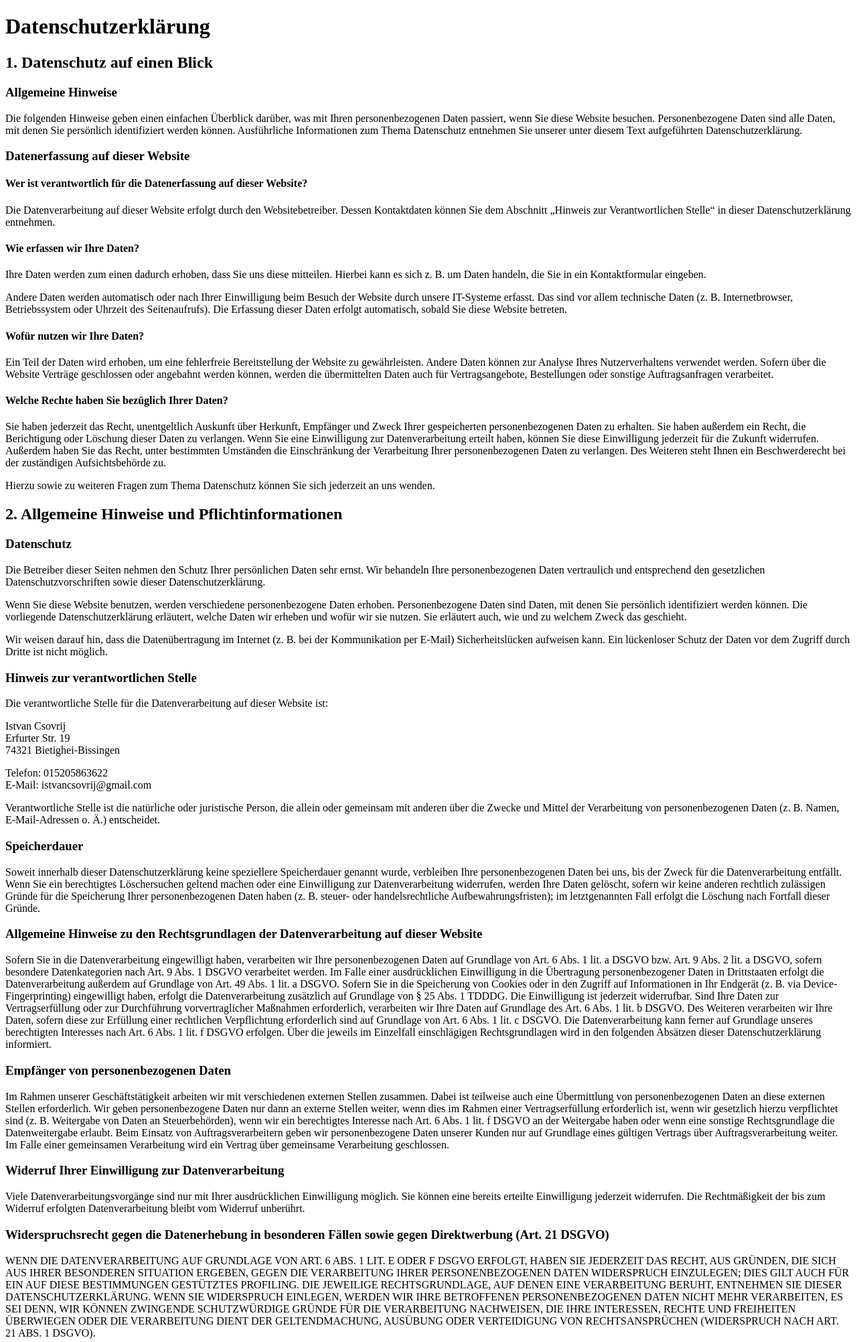
After one commit to Istvan-Csovrij/Datenbank_Mitarbeiter_Verwaltung, a PHP site: page /datenschutz.php in a window 1280 px wide. The commit adds this page. Shown: the top 2003 px of the page at 67% size. Run offline with PHP 8.4, Linux system fonts and the light colour scheme; a stand-in replaces the project's code that opens the database connection.

Commit message:
Created Impressum Datenschutz

```diff
--- /dev/null
+++ b/MitarbeiterVerwaltung/datenschutz.php
@@ -0,0 +1,159 @@
+<!DOCTYPE html>
+<html lang="en">
+
+<head>
+    <meta charset="UTF-8">
+    <meta name="viewport" content="width=device-width, initial-scale=1.0">
+    <title>Document</title>
+</head>
+
+<body>
+    <h1>Datenschutz&shy;erkl&auml;rung</h1>
+    <h2>1. Datenschutz auf einen Blick</h2>
+    <h3>Allgemeine Hinweise</h3>
+    <p>Die folgenden Hinweise geben einen einfachen &Uuml;berblick dar&uuml;ber, was mit Ihren personenbezogenen Daten
+        passiert, wenn Sie diese Website besuchen. Personenbezogene Daten sind alle Daten, mit denen Sie pers&ouml;nlich
+        identifiziert werden k&ouml;nnen. Ausf&uuml;hrliche Informationen zum Thema Datenschutz entnehmen Sie unserer
+        unter diesem Text aufgef&uuml;hrten Datenschutzerkl&auml;rung.</p>
+    <h3>Datenerfassung auf dieser Website</h3>
+    <h4>Wer ist verantwortlich f&uuml;r die Datenerfassung auf dieser Website?</h4>
+    <p>Die Datenverarbeitung auf dieser Website erfolgt durch den Websitebetreiber. Dessen Kontaktdaten k&ouml;nnen Sie
+        dem Abschnitt &bdquo;Hinweis zur Verantwortlichen Stelle&ldquo; in dieser Datenschutzerkl&auml;rung entnehmen.
+    </p>
+    <h4>Wie erfassen wir Ihre Daten?</h4>
+    <p>Ihre Daten werden zum einen dadurch erhoben, dass Sie uns diese mitteilen. Hierbei kann es sich z.&nbsp;B. um
+        Daten handeln, die Sie in ein Kontaktformular eingeben.</p>
+    <p>Andere Daten werden automatisch oder nach Ihrer Einwilligung beim Besuch der Website durch unsere IT-Systeme
+        erfasst. Das sind vor allem technische Daten (z.&nbsp;B. Internetbrowser, Betriebssystem oder Uhrzeit des
+        Seitenaufrufs). Die Erfassung dieser Daten erfolgt automatisch, sobald Sie diese Website betreten.</p>
+    <h4>Wof&uuml;r nutzen wir Ihre Daten?</h4>
+    <p>Ein Teil der Daten wird erhoben, um eine fehlerfreie Bereitstellung der Website zu gew&auml;hrleisten. Andere
+        Daten k&ouml;nnen zur Analyse Ihres Nutzerverhaltens verwendet werden. Sofern &uuml;ber die Website
+        Vertr&auml;ge geschlossen oder angebahnt werden k&ouml;nnen, werden die &uuml;bermittelten Daten auch f&uuml;r
+        Vertragsangebote, Bestellungen oder sonstige Auftragsanfragen verarbeitet.</p>
+    <h4>Welche Rechte haben Sie bez&uuml;glich Ihrer Daten?</h4>
+    <p>Sie haben jederzeit das Recht, unentgeltlich Auskunft &uuml;ber Herkunft, Empf&auml;nger und Zweck Ihrer
+        gespeicherten personenbezogenen Daten zu erhalten. Sie haben au&szlig;erdem ein Recht, die Berichtigung oder
+        L&ouml;schung dieser Daten zu verlangen. Wenn Sie eine Einwilligung zur Datenverarbeitung erteilt haben,
+        k&ouml;nnen Sie diese Einwilligung jederzeit f&uuml;r die Zukunft widerrufen. Au&szlig;erdem haben Sie das
+        Recht, unter bestimmten Umst&auml;nden die Einschr&auml;nkung der Verarbeitung Ihrer personenbezogenen Daten zu
+        verlangen. Des Weiteren steht Ihnen ein Beschwerderecht bei der zust&auml;ndigen Aufsichtsbeh&ouml;rde zu.</p>
+    <p>Hierzu sowie zu weiteren Fragen zum Thema Datenschutz k&ouml;nnen Sie sich jederzeit an uns wenden.</p>
+    <h2>2. Allgemeine Hinweise und Pflicht&shy;informationen</h2>
+    <h3>Datenschutz</h3>
+    <p>Die Betreiber dieser Seiten nehmen den Schutz Ihrer pers&ouml;nlichen Daten sehr ernst. Wir behandeln Ihre
+        personenbezogenen Daten vertraulich und entsprechend den gesetzlichen Datenschutzvorschriften sowie dieser
+        Datenschutzerkl&auml;rung.</p>
+    <p>Wenn Sie diese Website benutzen, werden verschiedene personenbezogene Daten erhoben. Personenbezogene Daten sind
+        Daten, mit denen Sie pers&ouml;nlich identifiziert werden k&ouml;nnen. Die vorliegende Datenschutzerkl&auml;rung
+        erl&auml;utert, welche Daten wir erheben und wof&uuml;r wir sie nutzen. Sie erl&auml;utert auch, wie und zu
+        welchem Zweck das geschieht.</p>
+    <p>Wir weisen darauf hin, dass die Daten&uuml;bertragung im Internet (z.&nbsp;B. bei der Kommunikation per E-Mail)
+        Sicherheitsl&uuml;cken aufweisen kann. Ein l&uuml;ckenloser Schutz der Daten vor dem Zugriff durch Dritte ist
+        nicht m&ouml;glich.</p>
+    <h3>Hinweis zur verantwortlichen Stelle</h3>
+    <p>Die verantwortliche Stelle f&uuml;r die Datenverarbeitung auf dieser Website ist:</p>
+    <p>Istvan Csovrij<br />
+        Erfurter Str. 19<br />
+        74321 Bietighei-Bissingen</p>
+
+    <p>Telefon: 015205863622<br />
+        E-Mail: istvancsovrij@gmail.com</p>
+    <p>Verantwortliche Stelle ist die nat&uuml;rliche oder juristische Person, die allein oder gemeinsam mit anderen
+        &uuml;ber die Zwecke und Mittel der Verarbeitung von personenbezogenen Daten (z.&nbsp;B. Namen, E-Mail-Adressen
+        o. &Auml;.) entscheidet.</p>
+
+    <h3>Speicherdauer</h3>
+    <p>Soweit innerhalb dieser Datenschutzerkl&auml;rung keine speziellere Speicherdauer genannt wurde, verbleiben Ihre
+        personenbezogenen Daten bei uns, bis der Zweck f&uuml;r die Datenverarbeitung entf&auml;llt. Wenn Sie ein
+        berechtigtes L&ouml;schersuchen geltend machen oder eine Einwilligung zur Datenverarbeitung widerrufen, werden
+        Ihre Daten gel&ouml;scht, sofern wir keine anderen rechtlich zul&auml;ssigen Gr&uuml;nde f&uuml;r die
+        Speicherung Ihrer personenbezogenen Daten haben (z.&nbsp;B. steuer- oder handelsrechtliche
+        Aufbewahrungsfristen); im letztgenannten Fall erfolgt die L&ouml;schung nach Fortfall dieser Gr&uuml;nde.</p>
+    <h3>Allgemeine Hinweise zu den Rechtsgrundlagen der Datenverarbeitung auf dieser Website</h3>
+    <p>Sofern Sie in die Datenverarbeitung eingewilligt haben, verarbeiten wir Ihre personenbezogenen Daten auf
+        Grundlage von Art. 6 Abs. 1 lit. a DSGVO bzw. Art. 9 Abs. 2 lit. a DSGVO, sofern besondere Datenkategorien nach
+        Art. 9 Abs. 1 DSGVO verarbeitet werden. Im Falle einer ausdr&uuml;cklichen Einwilligung in die &Uuml;bertragung
+        personenbezogener Daten in Drittstaaten erfolgt die Datenverarbeitung au&szlig;erdem auf Grundlage von Art. 49
+        Abs. 1 lit. a DSGVO. Sofern Sie in die Speicherung von Cookies oder in den Zugriff auf Informationen in Ihr
+        Endger&auml;t (z.&nbsp;B. via Device-Fingerprinting) eingewilligt haben, erfolgt die Datenverarbeitung
+        zus&auml;tzlich auf Grundlage von &sect; 25 Abs. 1 TDDDG. Die Einwilligung ist jederzeit widerrufbar. Sind Ihre
+        Daten zur Vertragserf&uuml;llung oder zur Durchf&uuml;hrung vorvertraglicher Ma&szlig;nahmen erforderlich,
+        verarbeiten wir Ihre Daten auf Grundlage des Art. 6 Abs. 1 lit. b DSGVO. Des Weiteren verarbeiten wir Ihre
+        Daten, sofern diese zur Erf&uuml;llung einer rechtlichen Verpflichtung erforderlich sind auf Grundlage von Art.
+        6 Abs. 1 lit. c DSGVO. Die Datenverarbeitung kann ferner auf Grundlage unseres berechtigten Interesses nach Art.
+        6 Abs. 1 lit. f DSGVO erfolgen. &Uuml;ber die jeweils im Einzelfall einschl&auml;gigen Rechtsgrundlagen wird in
+        den folgenden Abs&auml;tzen dieser Datenschutzerkl&auml;rung informiert.</p>
+    <h3>Empf&auml;nger von personenbezogenen Daten</h3>
+    <p>Im Rahmen unserer Gesch&auml;ftst&auml;tigkeit arbeiten wir mit verschiedenen externen Stellen zusammen. Dabei
+        ist teilweise auch eine &Uuml;bermittlung von personenbezogenen Daten an diese externen Stellen erforderlich.
+        Wir geben personenbezogene Daten nur dann an externe Stellen weiter, wenn dies im Rahmen einer
+        Vertragserf&uuml;llung erforderlich ist, wenn wir gesetzlich hierzu verpflichtet sind (z.&nbsp;B. Weitergabe von
+        Daten an Steuerbeh&ouml;rden), wenn wir ein berechtigtes Interesse nach Art. 6 Abs. 1 lit. f DSGVO an der
+        Weitergabe haben oder wenn eine sonstige Rechtsgrundlage die Datenweitergabe erlaubt. Beim Einsatz von
+        Auftragsverarbeitern geben wir personenbezogene Daten unserer Kunden nur auf Grundlage eines g&uuml;ltigen
+        Vertrags &uuml;ber Auftragsverarbeitung weiter. Im Falle einer gemeinsamen Verarbeitung wird ein Vertrag
+        &uuml;ber gemeinsame Verarbeitung geschlossen.</p>
+    <h3>Widerruf Ihrer Einwilligung zur Datenverarbeitung</h3>
+    <p>Viele Datenverarbeitungsvorg&auml;nge sind nur mit Ihrer ausdr&uuml;cklichen Einwilligung m&ouml;glich. Sie
+        k&ouml;nnen eine bereits erteilte Einwilligung jederzeit widerrufen. Die Rechtm&auml;&szlig;igkeit der bis zum
+        Widerruf erfolgten Datenverarbeitung bleibt vom Widerruf unber&uuml;hrt.</p>
+    <h3>Widerspruchsrecht gegen die Datenerhebung in besonderen F&auml;llen sowie gegen Direktwerbung (Art. 21 DSGVO)
+    </h3>
+    <p>WENN DIE DATENVERARBEITUNG AUF GRUNDLAGE VON ART. 6 ABS. 1 LIT. E ODER F DSGVO ERFOLGT, HABEN SIE JEDERZEIT DAS
+        RECHT, AUS GR&Uuml;NDEN, DIE SICH AUS IHRER BESONDEREN SITUATION ERGEBEN, GEGEN DIE VERARBEITUNG IHRER
+        PERSONENBEZOGENEN DATEN WIDERSPRUCH EINZULEGEN; DIES GILT AUCH F&Uuml;R EIN AUF DIESE BESTIMMUNGEN
+        GEST&Uuml;TZTES PROFILING. DIE JEWEILIGE RECHTSGRUNDLAGE, AUF DENEN EINE VERARBEITUNG BERUHT, ENTNEHMEN SIE
+        DIESER DATENSCHUTZERKL&Auml;RUNG. WENN SIE WIDERSPRUCH EINLEGEN, WERDEN WIR IHRE BETROFFENEN PERSONENBEZOGENEN
+        DATEN NICHT MEHR VERARBEITEN, ES SEI DENN, WIR K&Ouml;NNEN ZWINGENDE SCHUTZW&Uuml;RDIGE GR&Uuml;NDE F&Uuml;R DIE
+        VERARBEITUNG NACHWEISEN, DIE IHRE INTERESSEN, RECHTE UND FREIHEITEN &Uuml;BERWIEGEN ODER DIE VERARBEITUNG DIENT
+        DER GELTENDMACHUNG, AUS&Uuml;BUNG ODER VERTEIDIGUNG VON RECHTSANSPR&Uuml;CHEN (WIDERSPRUCH NACH ART. 21 ABS. 1
+        DSGVO).</p>
+    <p>WERDEN IHRE PERSONENBEZOGENEN DATEN VERARBEITET, UM DIREKTWERBUNG ZU BETREIBEN, SO HABEN SIE DAS RECHT, JEDERZEIT
+        WIDERSPRUCH GEGEN DIE VERARBEITUNG SIE BETREFFENDER PERSONENBEZOGENER DATEN ZUM ZWECKE DERARTIGER WERBUNG
+        EINZULEGEN; DIES GILT AUCH F&Uuml;R DAS PROFILING, SOWEIT ES MIT SOLCHER DIREKTWERBUNG IN VERBINDUNG STEHT. WENN
+        SIE WIDERSPRECHEN, WERDEN IHRE PERSONENBEZOGENEN DATEN ANSCHLIESSEND NICHT MEHR ZUM ZWECKE DER DIREKTWERBUNG
+        VERWENDET (WIDERSPRUCH NACH ART. 21 ABS. 2 DSGVO).</p>
+    <h3>Beschwerde&shy;recht bei der zust&auml;ndigen Aufsichts&shy;beh&ouml;rde</h3>
+    <p>Im Falle von Verst&ouml;&szlig;en gegen die DSGVO steht den Betroffenen ein Beschwerderecht bei einer
+        Aufsichtsbeh&ouml;rde, insbesondere in dem Mitgliedstaat ihres gew&ouml;hnlichen Aufenthalts, ihres
+        Arbeitsplatzes oder des Orts des mutma&szlig;lichen Versto&szlig;es zu. Das Beschwerderecht besteht unbeschadet
+        anderweitiger verwaltungsrechtlicher oder gerichtlicher Rechtsbehelfe.</p>
+    <h3>Recht auf Daten&shy;&uuml;bertrag&shy;barkeit</h3>
+    <p>Sie haben das Recht, Daten, die wir auf Grundlage Ihrer Einwilligung oder in Erf&uuml;llung eines Vertrags
+        automatisiert verarbeiten, an sich oder an einen Dritten in einem g&auml;ngigen, maschinenlesbaren Format
+        aush&auml;ndigen zu lassen. Sofern Sie die direkte &Uuml;bertragung der Daten an einen anderen Verantwortlichen
+        verlangen, erfolgt dies nur, soweit es technisch machbar ist.</p>
+    <h3>Auskunft, Berichtigung und L&ouml;schung</h3>
+    <p>Sie haben im Rahmen der geltenden gesetzlichen Bestimmungen jederzeit das Recht auf unentgeltliche Auskunft
+        &uuml;ber Ihre gespeicherten personenbezogenen Daten, deren Herkunft und Empf&auml;nger und den Zweck der
+        Datenverarbeitung und ggf. ein Recht auf Berichtigung oder L&ouml;schung dieser Daten. Hierzu sowie zu weiteren
+        Fragen zum Thema personenbezogene Daten k&ouml;nnen Sie sich jederzeit an uns wenden.</p>
+    <h3>Recht auf Einschr&auml;nkung der Verarbeitung</h3>
+    <p>Sie haben das Recht, die Einschr&auml;nkung der Verarbeitung Ihrer personenbezogenen Daten zu verlangen. Hierzu
+        k&ouml;nnen Sie sich jederzeit an uns wenden. Das Recht auf Einschr&auml;nkung der Verarbeitung besteht in
+        folgenden F&auml;llen:</p>
+    <ul>
+        <li>Wenn Sie die Richtigkeit Ihrer bei uns gespeicherten personenbezogenen Daten bestreiten, ben&ouml;tigen wir
+            in der Regel Zeit, um dies zu &uuml;berpr&uuml;fen. F&uuml;r die Dauer der Pr&uuml;fung haben Sie das Recht,
+            die Einschr&auml;nkung der Verarbeitung Ihrer personenbezogenen Daten zu verlangen.</li>
+        <li>Wenn die Verarbeitung Ihrer personenbezogenen Daten unrechtm&auml;&szlig;ig geschah/geschieht, k&ouml;nnen
+            Sie statt der L&ouml;schung die Einschr&auml;nkung der Datenverarbeitung verlangen.</li>
+        <li>Wenn wir Ihre personenbezogenen Daten nicht mehr ben&ouml;tigen, Sie sie jedoch zur Aus&uuml;bung,
+            Verteidigung oder Geltendmachung von Rechtsanspr&uuml;chen ben&ouml;tigen, haben Sie das Recht, statt der
+            L&ouml;schung die Einschr&auml;nkung der Verarbeitung Ihrer personenbezogenen Daten zu verlangen.</li>
+        <li>Wenn Sie einen Widerspruch nach Art. 21 Abs. 1 DSGVO eingelegt haben, muss eine Abw&auml;gung zwischen Ihren
+            und unseren Interessen vorgenommen werden. Solange noch nicht feststeht, wessen Interessen &uuml;berwiegen,
+            haben Sie das Recht, die Einschr&auml;nkung der Verarbeitung Ihrer personenbezogenen Daten zu verlangen.
+        </li>
+    </ul>
+    <p>Wenn Sie die Verarbeitung Ihrer personenbezogenen Daten eingeschr&auml;nkt haben, d&uuml;rfen diese Daten &ndash;
+        von ihrer Speicherung abgesehen &ndash; nur mit Ihrer Einwilligung oder zur Geltendmachung, Aus&uuml;bung oder
+        Verteidigung von Rechtsanspr&uuml;chen oder zum Schutz der Rechte einer anderen nat&uuml;rlichen oder
+        juristischen Person oder aus Gr&uuml;nden eines wichtigen &ouml;ffentlichen Interesses der Europ&auml;ischen
+        Union oder eines Mitgliedstaats verarbeitet werden.</p>
+    <p>Quelle: <a href="https://www.e-recht24.de">https://www.e-recht24.de</a></p>
+
+</body>
+
+</html>
--- a/MitarbeiterVerwaltung/search.php
+++ b/MitarbeiterVerwaltung/search.php
@@ -51,7 +51,7 @@ if (!empty($suchbegrief)) {
         <a href="edit.php?id=<?php echo $mitarbeiter['id']; ?>" class='btn-edit'>Bearbeiten</a>
         <hr>
         <?php } else { ?>
-        <span class='adminrechteClass'>Nur Adminrechte</span>;
+        <span class='adminrechteClass'>Bearbeiten und löschen nur mit Adminrechte</span>
         <?php }
                 }
             } else {
--- a/MitarbeiterVerwaltung/styleDatenBank.css
+++ b/MitarbeiterVerwaltung/styleDatenBank.css
@@ -1,5 +1,5 @@
 body {
-    margin: 2px;
+
     font-family: Arial, sans-serif;
 }
 
--- a/MitarbeiterVerwaltung/updateEmploye.php
+++ b/MitarbeiterVerwaltung/updateEmploye.php
@@ -19,7 +19,6 @@ if ($id) {
     $stmt = $pdo->prepare("UPDATE mitarbeiter SET vorname = ?, nachname = ?, abteilung = ?, geburtsdatum = ?, strasse = ?, hnummer = ?, wohnort = ?, geburtsort = ? WHERE id = ?");
     $stmt->execute([$vorname, $nachname, $abteilung, $geburtsdatum, $strasse, $hnummer, $wohnort, $geburtsort, $id]);
     $row = $stmt->fetch(PDO::FETCH_ASSOC);
-
 } else {
     die("Keine Id übergeben wurde");
 }
```
Also changed, not shown: MitarbeiterVerwaltung/admin.php (+1 -7 lines), MitarbeiterVerwaltung/edit.php (+15 -0 lines), MitarbeiterVerwaltung/impressum.php (added, +24 -0 lines), MitarbeiterVerwaltung/start.php (+10 -0 lines), MitarbeiterVerwaltung/style.css (+41 -1 lines).
